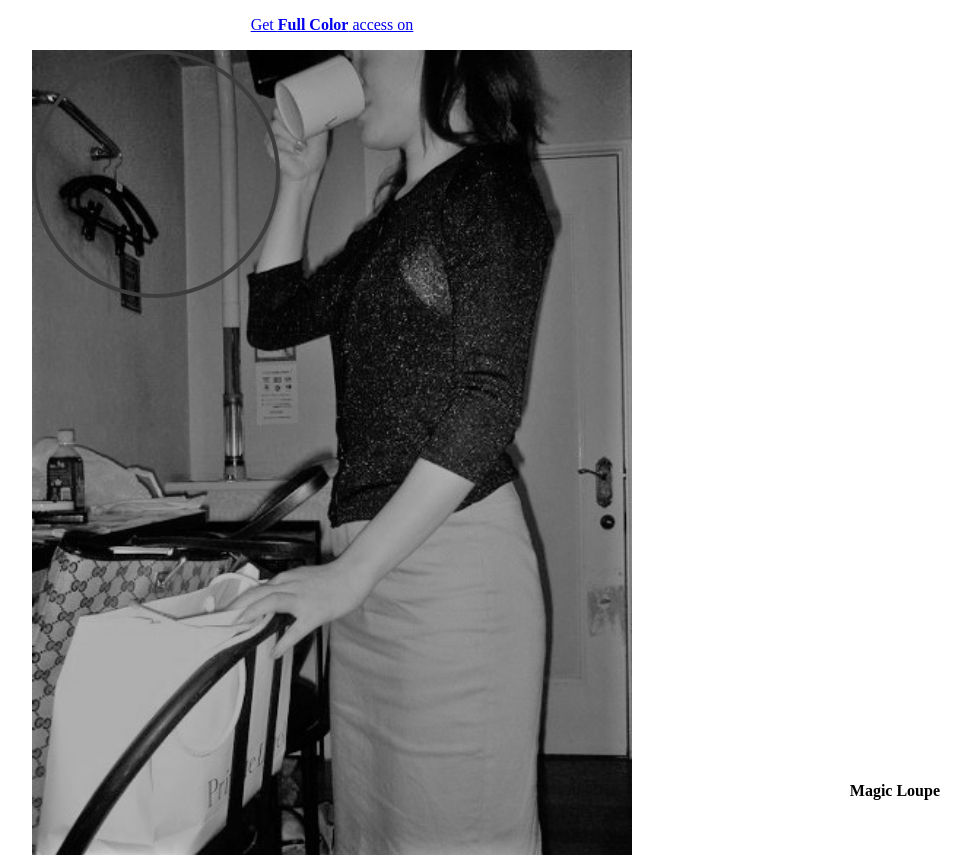
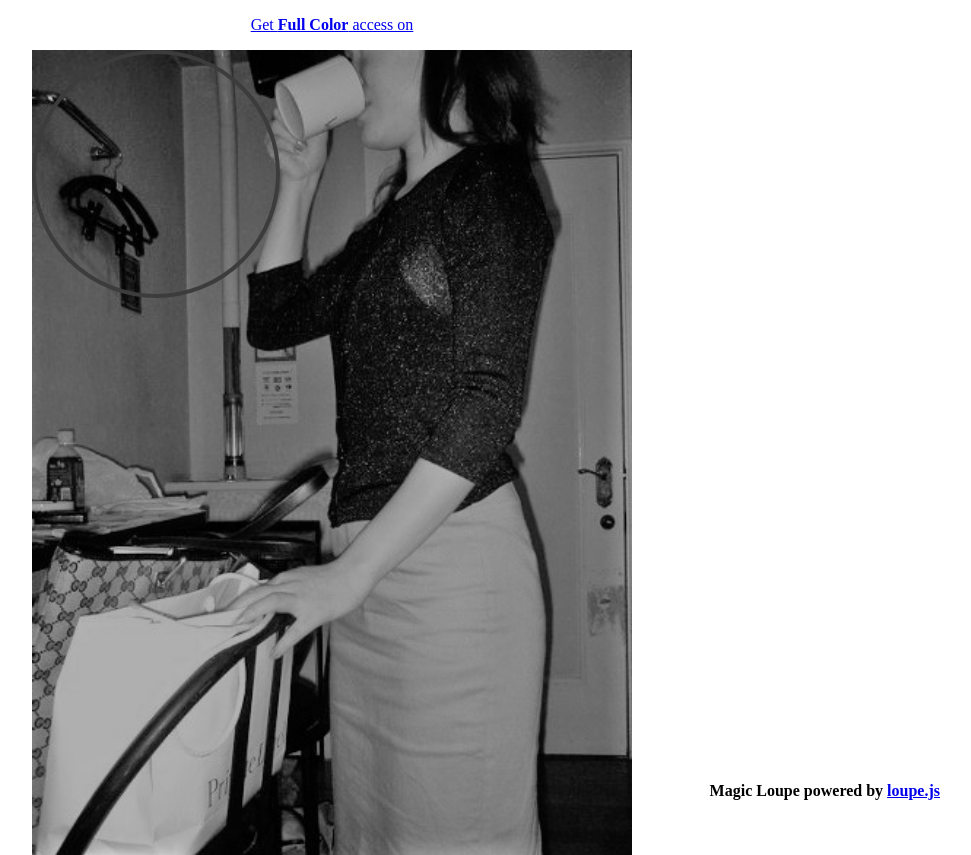
Before and after one commit to nir-nir-nir/loupe, a plain HTML site: page index.html in a window 1280 px wide. Shown: the whole page, without its empty margins (308-1279 px from the left). Drawn offline with Linux system fonts and the light colour scheme.

Commit message:
add link to unminified script

```diff
--- a/index.html
+++ b/index.html
@@ -18,6 +18,8 @@
       <canvas id="dressed"></canvas>
       <canvas id="naked" width="240" height="240"></canvas>
     </div>
-  <footer>Magic Loupe</footer>
+    <footer>
+      Magic Loupe powered by <a href="https://nirnir.gumroad.com/l/loupe-js">loupe.js</a>
+    </footer>
   </body>
 </html>
```
Lines whose indentation alone changed are shown as unchanged.
